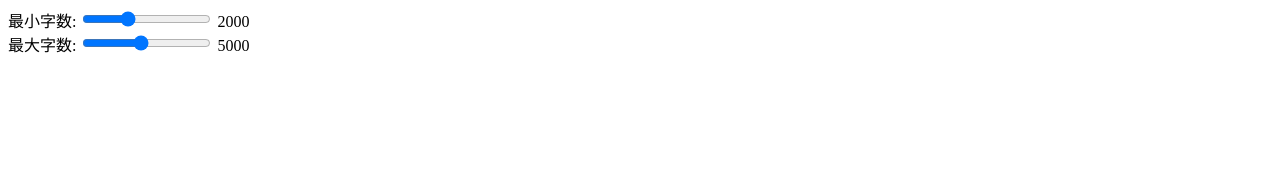
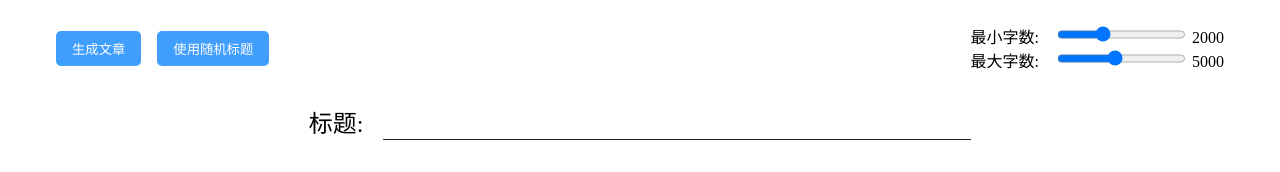
Before and after one commit to Plasticine-Yang/node-tour, a website: page packages/bullshit-generator/browser/index.html in a window 1280 px wide. Drawn offline with Linux system fonts and the light colour scheme.

Commit message:
feat(vanilla): 样式完成

```diff
--- a/packages/bullshit-generator/browser/index.html
+++ b/packages/bullshit-generator/browser/index.html
@@ -5,14 +5,179 @@
     <meta http-equiv="X-UA-Compatible" content="IE=edge" />
     <meta name="viewport" content="width=device-width, initial-scale=1.0" />
     <title>废话文章生成器</title>
+    <style>
+      body {
+        transition: color 1s ease, background-color 1s ease;
+      }
+
+      header {
+        display: flex;
+        flex-direction: column;
+        gap: 2rem;
+      }
+
+      input {
+        outline: none;
+        border: none;
+        border-bottom: 1px solid;
+        background-color: transparent;
+      }
+
+      button {
+        position: relative;
+        outline: none;
+        border: none;
+        cursor: pointer;
+        background-color: #409eff;
+        color: white;
+        padding: 0.5rem 1rem;
+        border-radius: 5px;
+        overflow: hidden;
+      }
+
+      button::before {
+        position: absolute;
+        content: '';
+        inset: 0;
+      }
+
+      button:hover::before,
+      button:focus::before {
+        background-color: rgba(0, 0, 0, 0.1);
+      }
+
+      button:active::before {
+        background-color: rgba(255, 255, 255, 0.3);
+      }
+
+      .words-range {
+        display: flex;
+        flex-direction: column;
+      }
+
+      .words-range > div {
+        display: flex;
+      }
+
+      .btn-container {
+        display: flex;
+        gap: 1rem;
+      }
+
+      .operation-container {
+        display: flex;
+        justify-content: space-between;
+        align-items: center;
+      }
+
+      .title-container {
+        text-align: center;
+        width: 100%;
+      }
+
+      .title-container label {
+        padding-right: 1rem;
+        font-size: 1.5rem;
+      }
+
+      .title-container input {
+        width: 50%;
+        font-size: 1.5rem;
+        text-align: center;
+      }
+
+      /* 深色模式 */
+      @media (prefers-color-scheme: dark) {
+        body {
+          background-color: #21222c;
+          color: white;
+        }
+
+        input {
+          border-bottom-color: white;
+          color: white;
+        }
+      }
+
+      /* 浅色模式 */
+      @media (prefers-color-scheme: light) {
+        body {
+          background-color: #fff;
+          color: black;
+        }
+
+        input {
+          border-bottom-color: #222;
+          color: #222;
+        }
+      }
+
+      /* 宽度小于 960px */
+      @media screen and (max-width: 960px) {
+        header {
+          padding: 1rem 1rem;
+        }
+
+        /* 操作按钮容器布局 */
+        .btn-container {
+          flex-direction: column;
+        }
+
+        /* 字数范围选择器布局 */
+        .words-range > div {
+          flex-direction: column;
+        }
+
+        /* 标题宽度 */
+        .title-container input {
+          width: 70%;
+        }
+      }
+
+      /* 宽度大于 960px */
+      @media screen and (min-width: 960px) {
+        header {
+          padding: 1rem 3rem;
+        }
+
+        /* 操作按钮容器布局 */
+        .btn-container {
+          flex-direction: row;
+        }
+
+        /* 字数范围选择器布局 */
+        .words-range > div {
+          flex-direction: row;
+        }
+
+        .words-range > div label {
+          padding-right: 1rem;
+        }
+
+        /* 标题宽度 */
+        .title-container input {
+          width: 50%;
+        }
+      }
+    </style>
   </head>
   <body>
     <!-- 顶部操作区域 -->
     <header>
+      <div class="operation-container">
+        <!-- 操作按钮 -->
+        <section class="btn-container">
+          <button id="generate">生成文章</button>
+          <button id="random-title">使用随机标题</button>
+        </section>
+
+        <!-- 字数范围 -->
         <section class="words-range">
           <!-- 最小字数 -->
           <div>
             <label for="min">最小字数:</label>
+
+            <div>
               <input
                 type="range"
                 id="min"
@@ -23,9 +188,12 @@
               />
               <span>2000</span>
             </div>
+          </div>
 
           <div>
             <label for="max">最大字数:</label>
+
+            <div>
               <input
                 type="range"
                 id="max"
@@ -36,6 +204,14 @@
               />
               <span>5000</span>
             </div>
+          </div>
+        </section>
+      </div>
+
+      <!-- 标题 -->
+      <section class="title-container">
+        <label for="title">标题:</label>
+        <input type="text" id="title" />
       </section>
     </header>
 
@@ -44,6 +220,8 @@
 
     <script>
       ;(() => {
+        const $generateBtn = document.querySelector('#generate')
+        const $randomTitleBtn = document.querySelector('#random-title')
         const $wordsRange = document.querySelector('.words-range')
 
         const init = () => {
@@ -51,8 +229,16 @@
         }
 
         const bindEvent = () => {
+          $generateBtn.addEventListener('click', handleGenerateArticle)
+          $randomTitleBtn.addEventListener('click', handleRandomTitle)
           $wordsRange.addEventListener('change', handleWordsRangeChange)
         }
+
+        // 生成文章
+        const handleGenerateArticle = () => {}
+
+        // 随机标题
+        const handleRandomTitle = () => {}
 
         // 最小最大字数改变时
         const wordsRangeConfig = { min: 2000, max: 5000 }
```
Lines whose indentation alone changed are shown as unchanged.
